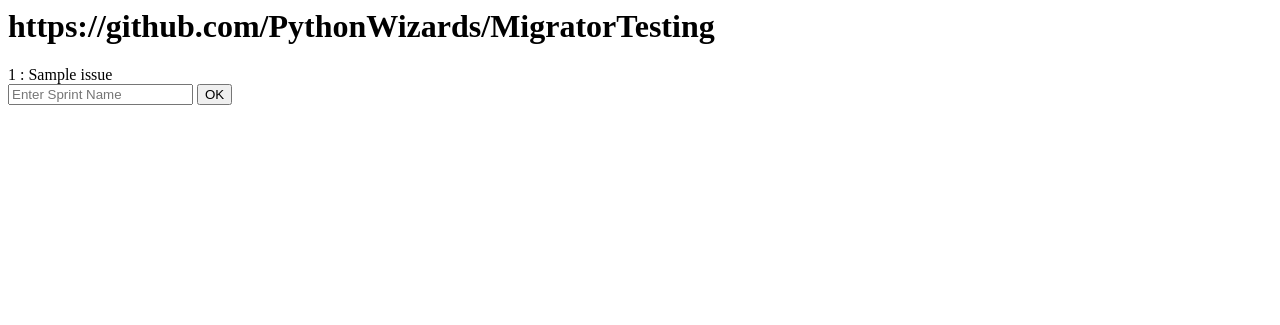
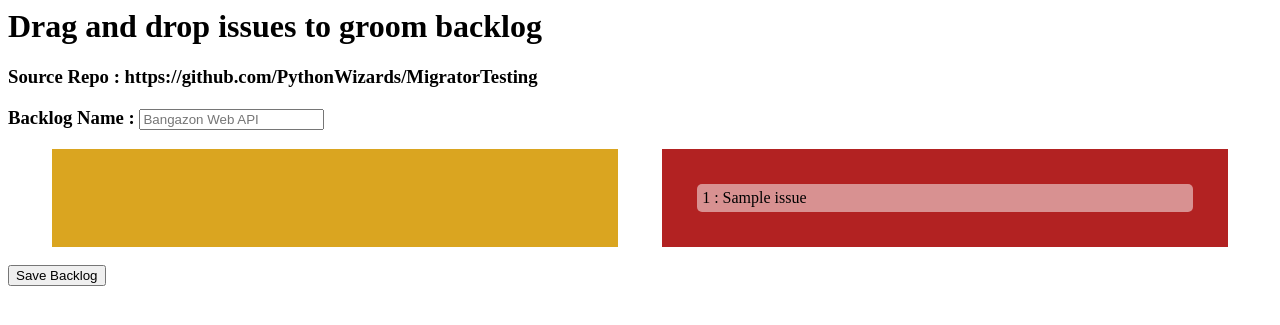
Before and after one commit to nashville-software-school/Ticket_Migrator, a Django app: template ticket_migrator/migrator_app/templates/migrator_app/dragdrop_issues.html in a window 1280 px wide. Shown: the top 325 px of the page. Run offline with Django 3.2, Linux system fonts and the light colour scheme; data comes from the database, SQL or seed files in the repository; the template is opened without the code that fills it: values that come from a table or form of the project are taken from there, most other values are stand-ins (such as "Sample title", 1, 10 or a date in 2020); some libraries are stand-ins or nearby versions.

Commit message:
added ajax call to drag and drop

```diff
--- /dev/null
+++ b/ticket_migrator/migrator_app/static/migrator_app/drag.css
@@ -0,0 +1,24 @@
+.drag_and_drop_container {
+    display: flex;
+    justify-content: space-evenly
+}
+
+.container {
+    width: 40%;
+    padding: 30px
+}
+
+#dragBoxLeft {
+    background-color: goldenrod;
+}
+
+#dragBoxRight {
+    background-color: firebrick;
+}
+
+.issue {
+    background-color:rgba(255,255,255,.5);
+    padding: 5px;
+    border-radius: 5px;
+    margin: 5px
+}
--- a/ticket_migrator/migrator_app/static/migrator_app/drag_drop.js
+++ b/ticket_migrator/migrator_app/static/migrator_app/drag_drop.js
@@ -1,13 +1,27 @@
-'use strict';
+"use strict";
 
-let dragula_obj = dragula([document.getElementById('dragBoxLeft'), document.getElementById('dragBoxRight')]);
+let dragula_obj = dragula([
+  document.getElementById("dragBoxLeft"),
+  document.getElementById("dragBoxRight")
+]);
 
-//query the children of the left container
-let results_container = $(dragula_obj.containers[0])[0].children
+$("#submit_button").click(e => {
+    e.preventDefault();
 
-dragula_obj.on('drop', e => {
-    $("#issue_array")[0].value = JSON.stringify(Object.assign([], results_container)
-        .map((x, i) => { return { 'id': parseInt(x.className), 'priority': i } }))
-})
+  let results_container = $(dragula_obj.containers[0])[0].children
+  let issue_array = Object.assign([], results_container).map((x, i) => { return { id: parseInt(x.id), priority: i }})
+  let backlog_name = $("#backlog_name").val()
+  let source_repo_id = $("#source_repo").val()
 
+  let data = {"source_repo_id": source_repo_id, "backlog_name":backlog_name, "issue_array":issue_array}
+
+  $.ajax({
+    method: "POST",
+    url: "./create_backlog",
+    data: data
+  }).done(backlog_id => {
+    alert("Data Saved: " + msg);
+  });
+
+});
 //convert jQuery collection to array - map to convert results to a array of objects {id, priority}
--- a/ticket_migrator/migrator_app/templates/migrator_app/dragdrop_issues.html
+++ b/ticket_migrator/migrator_app/templates/migrator_app/dragdrop_issues.html
@@ -1,34 +1,38 @@
 {% load static %}
 
-<link href="{% static '/migrator_app/main.css' %}" rel='stylesheet' type='text/css' />
-
-<link href="{% static '/migrator_app/node_modules/dragula/dist/dragula.css' %}" rel='stylesheet' type='text/css' />
+<link href="{% static '/migrator_app/drag.css' %}" rel='stylesheet' type='text/css' />
 <link href="{% static '/migrator_app/node_modules/dragula/dist/dragula.min.css' %}" rel='stylesheet' type='text/css' />
 
 <!-- NEED TO CHECK THESE LINKS TO CSS ^^ -->
 
-<h1>{{source_repo.url}}</h1>
-
-{% if issues %}  <!-- List of things in 'context' object in drag_view.html  -->
-    <div id="dragBoxLeft" class="container"></div>
-    <div id="dragBoxRight" class="container">
-        {% for issue in issues %}
-            <div class="{{ issue.github_id }}">{{ issue.issue_number }} : {{ issue.issue_title }}</div>
-        {% endfor %}
-    </div>
-{% else %}
-    <p>No tickets are available.</p>
-{% endif %}
-
+<h1>Drag and drop issues to groom backlog</h1>
+<h3>Source Repo : {{source_repo.url}}</h3>
 
 <!-- Creates groomed backlog for saving to database -->
 <form action="" method="POST">
     {% csrf_token %}
-    <input type="text" id="backlog_name" name="backlog_name" placeholder="Enter Sprint Name">
-    <input type="hidden" id="source_repo" name="source_repo" value="{{source_repo}}">
-    <!-- issue_array below references the javascript dragula function in drag_drop.js -->
-    <input type="hidden" id="issue_array" name="issue_array" value="">
-    <input type="submit" value="OK">
+    <h3>
+        Backlog Name : <input type="text" id="backlog_name" name="backlog_name" placeholder="Bangazon Web API">
+    </h3>
+
+
+{% if issues %}  <!-- List of things in 'context' object in drag_view.html  -->
+    <div class="drag_and_drop_container">
+
+        <div id="dragBoxLeft" class="container"></div>
+        <div id="dragBoxRight" class="container">
+            {% for issue in issues %}
+                <div id="{{ issue.github_id }}" class='issue'>{{ issue.issue_number }} : {{ issue.issue_title }}</div>
+            {% endfor %}
+        </div>
+{% else %}
+        <p>No issues are available.</p>
+{% endif %}
+    </div>
+
+    <br>
+    <input type="hidden" id="source_repo" name="source_repo" value="{{source_repo.id}}">
+    <input id="submit_button" type="submit" value="Save Backlog">
 </form>
 
 
```
